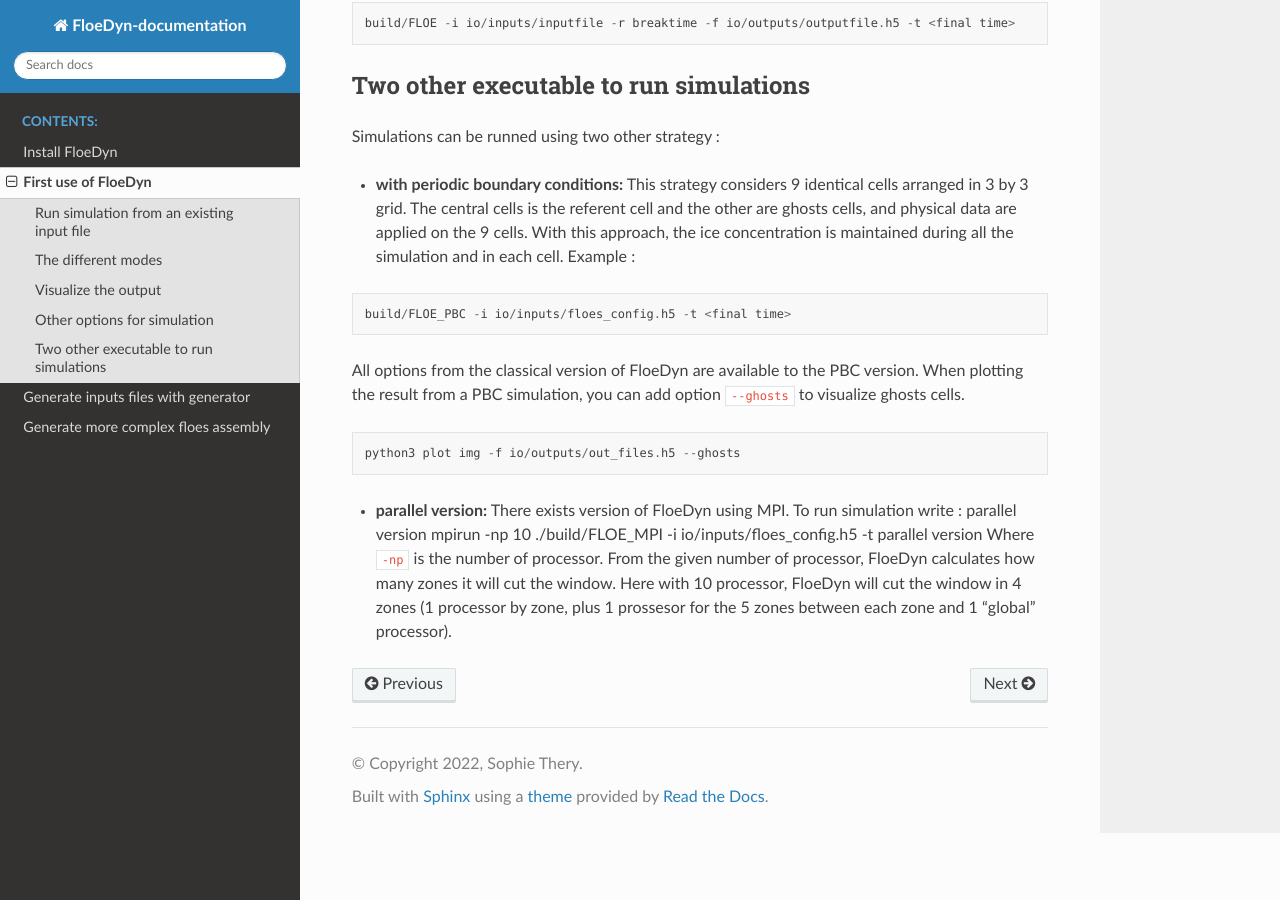
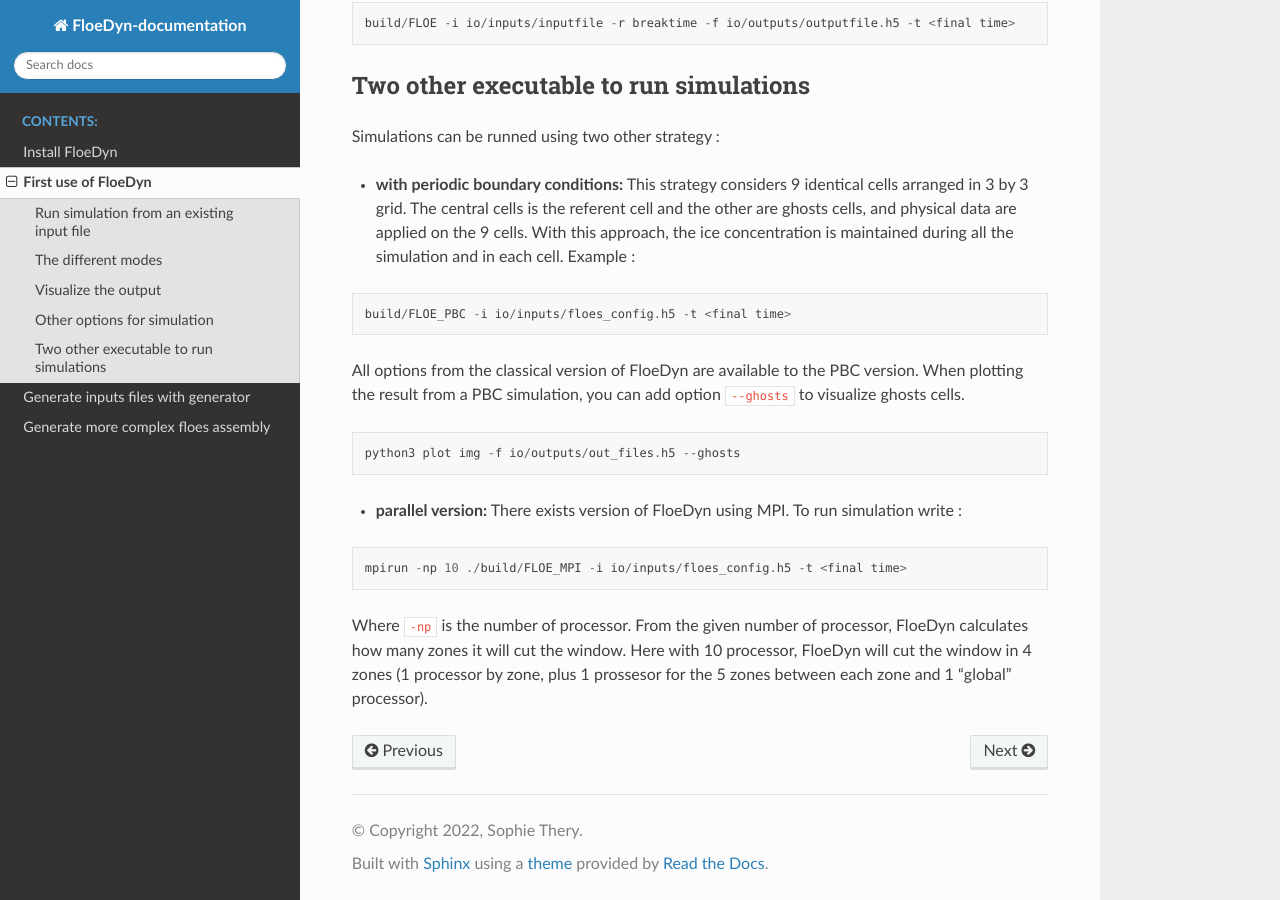
Before and after one commit to FloeDynHub/FloeDyn-documentation, a Sphinx documentation site: the page built from source/First_Use.md, in a window 1280 px wide and 900 px high, scrolled down 4383 px. Built offline with Sphinx 7.4.7 and the Read the Docs theme 2.0.0, drawn with Linux system fonts in a browser that asks for light colours.

Commit message:
Update First_Use.md

````diff
--- a/source/First_Use.md
+++ b/source/First_Use.md
@@ -140,7 +140,7 @@ When plotting the result from a PBC simulation, you can add option `--ghosts` to
 python3 plot img -f io/outputs/out_files.h5 --ghosts
 ```
 * **parallel version:** There exists version of FloeDyn using MPI. To run simulation write :
-parallel version
+```
 mpirun -np 10 ./build/FLOE_MPI -i io/inputs/floes_config.h5 -t <final time>
-parallel version
+```
 Where `-np` is the number of processor. From the given number of processor, FloeDyn calculates how many zones it will cut the window. Here with 10 processor, FloeDyn will cut the window in 4 zones (1 processor by zone, plus 1 prossesor for the 5 zones between each zone and 1 "global" processor).
````
